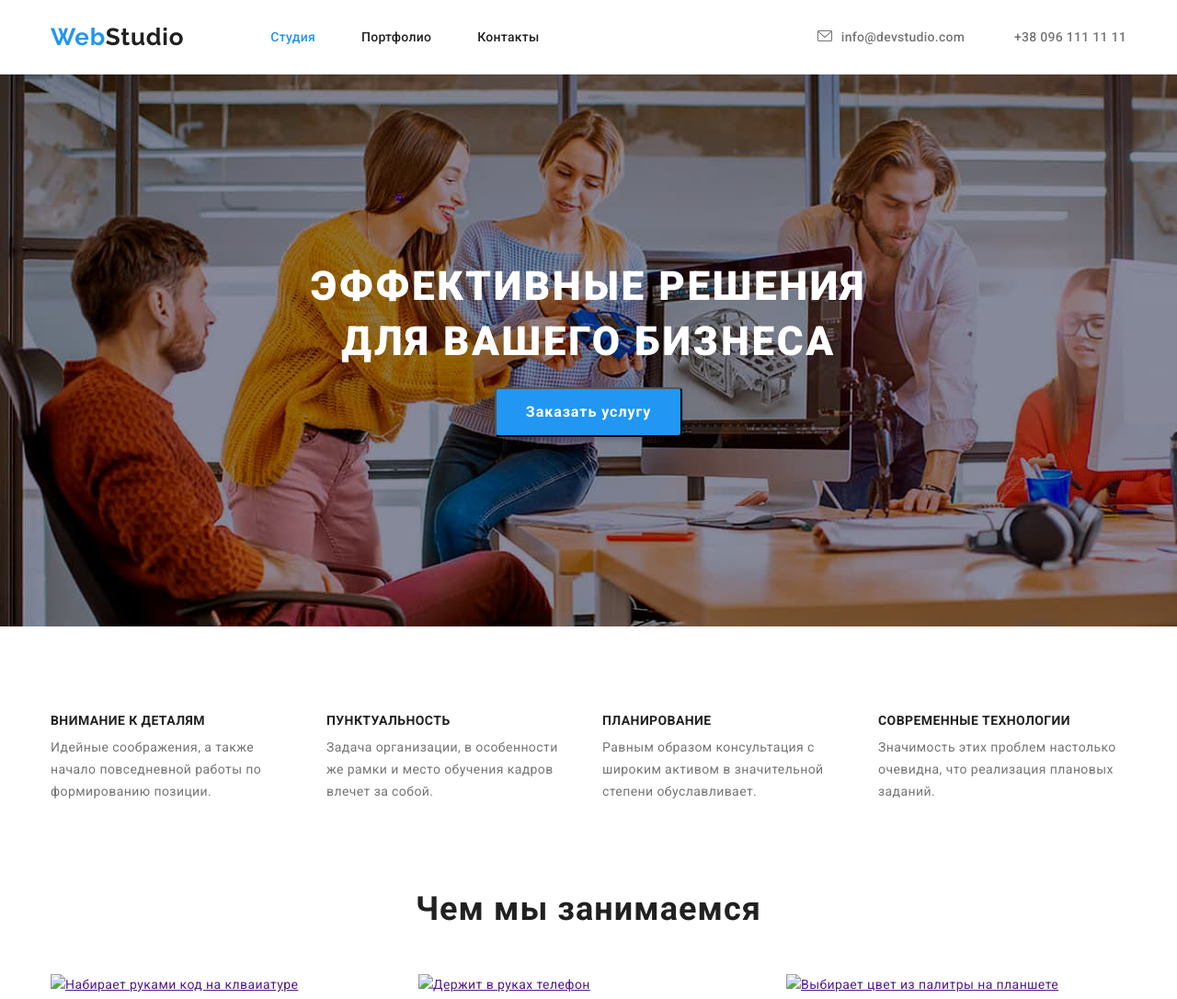
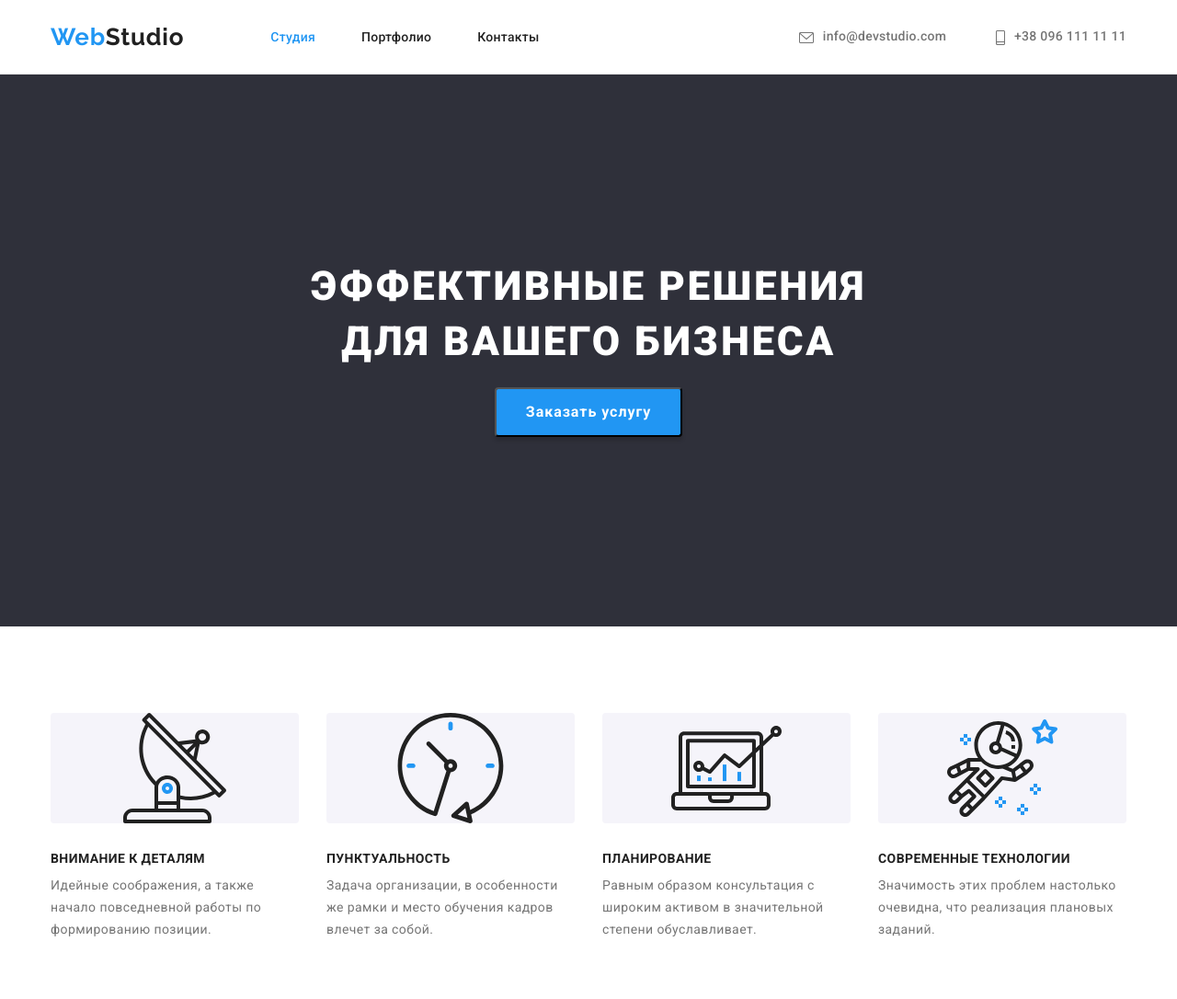
Before and after one commit to RBord/goit-markup-hw-04, a plain HTML site: page index.html in a window 1280 px wide. Shown: the top 1086 px of the page at 92% size. Drawn offline with nearby package versions, Linux system fonts and the light colour scheme.

Commit message:
Фон, декор элементы ..

```diff
--- a/css/main.css
+++ b/css/main.css
@@ -117,13 +117,27 @@ header {
     line-height: 1.143;
     letter-spacing: 0.02em;
 }
+
 a[href="mailto:info@devstudio.com"]::before {
     content:'';
     width: 16px;
     height: 12px;
-    display: inline-block;
+    display: inline-flex;
+    vertical-align: middle;
+
     background-image: url('../images/svg/envelope.svg');
     background-size: contain;
+    margin-right: 10px;
+}
+
+a[href="tel:+380961111111"]::before {
+    content:'';
+    width: 10px;
+    height: 16px;
+    display: inline-flex;
+    vertical-align: middle;
+
+    background-image: url('../images/svg/smartphone.svg');
     margin-right: 10px;
 }
 
@@ -138,7 +152,10 @@ a[href="mailto:info@devstudio.com"]::before {
     max-width: 1600px;
     height: 600px;
     background-color:var(--secondary-background-color);
-    background-image:url('../images/img_for_index/header_background.jpg');
+    background-image: linear-gradient(to right, rgba(47, 48, 58, 0.4)) , url('../images/img_for_index/header_background.jpg');
+    background-size: contain;
+    background-position: center;
+    background-repeat: no-repeat;
 
 
     text-align: center;
@@ -207,7 +224,29 @@ a[href="mailto:info@devstudio.com"]::before {
     margin-right: 30px;
 }
 
-
+.features-list-item::before {
+    display: block;
+    content:'';
+    height: 120px;
+    border-radius: 4px;
+    margin-bottom: 30px;
+    background-size: contain;
+    background-repeat: no-repeat;
+    background-position: center;
+    background-color: #F5F4FA;
+}
+.icon-antenna::before {
+    background-image: url('../images/svg/antenna.svg');
+}
+.icon-clock::before {
+    background-image: url('../images/svg/clock.svg');
+}
+.icon-diagramm::before {
+    background-image: url('../images/svg/diagram.svg')
+}
+.icon-astronaut::before {
+    background-image: url('../images/svg/astronaut.svg');
+}
 .features-list .item-title {
     margin-top: 0;
     margin-bottom: 10px;
--- a/index.html
+++ b/index.html
@@ -44,19 +44,19 @@
             <div class="container">
                 <h2 class="features-title visually-hidden">ОСОБЕННОСТИ</h2>
                 <ul class="features-list">
-                    <li class="features-list-item">
+                    <li class="features-list-item icon-antenna">
                         <h3 class="item-title">ВНИМАНИЕ К ДЕТАЛЯМ</h3>
                         <p class="item-text">Идейные соображения, а также начало повседневной работы по формированию позиции.</p>
                     </li>
-                    <li class="features-list-item">
+                    <li class="features-list-item icon-clock">
                         <h3 class="item-title">ПУНКТУАЛЬНОСТЬ</h3>
                         <p class="item-text">Задача организации, в особенности же рамки и место обучения кадров влечет за собой.</p>
                     </li>
-                    <li class="features-list-item">
+                    <li class="features-list-item icon-diagramm">
                         <h3 class="item-title">ПЛАНИРОВАНИЕ</h3>
                         <p class="item-text">Равным образом консультация с широким активом в значительной степени обуславливает.</p>
                     </li>
-                    <li class="features-list-item">
+                    <li class="features-list-item icon-astronaut">
                         <h3 class="item-title">СОВРЕМЕННЫЕ ТЕХНОЛОГИИ</h3>
                         <p class="item-text">Значимость этих проблем настолько очевидна, что реализация плановых заданий.</p>
                     </li>
@@ -69,9 +69,9 @@
             <div class="container">
                 <h2 class="works title"> Чем мы занимаемся </h2>
                 <ul class="works-list">
-                    <li class="works-list-item"><a href=""><img src="./images/img_for_index/img.jpg" alt="Набирает руками код на клваиатуре" width="370"></a></li>
-                    <li class="works-list-item"><a href=""><img src="./images/img_for_index/img(1).jpg" alt="Держит в руках телефон" width="370"></a></li>
-                    <li class="works-list-item"><a href=""><img src="./images/img_for_index/img(2).jpg" alt="Выбирает цвет из палитры на планшете" width="370"></a></li>
+                    <li class="works-list-item"><a href=""><img src="./images/img_for_index/hand_on_keybord.jpg" alt="Набирает руками код на клваиатуре" width="370"></a></li>
+                    <li class="works-list-item"><a href=""><img src="./images/img_for_index/phone_in_hand.jpg" alt="Держит в руках телефон" width="370"></a></li>
+                    <li class="works-list-item"><a href=""><img src="./images/img_for_index/tablet.jpg" alt="Выбирает цвет из палитры на планшете" width="370"></a></li>
                 </ul>
             </div>
         </section>
@@ -82,22 +82,22 @@
                 <h2 class="team title">Наша команда</h2>
                 <ul class="team-list">
                     <li class="team-list-item">
-                        <img src="./images/img_for_index/img.png" alt="Фото Игорь Демьяненко" width="270" class="item-photo">
+                        <img src="./images/img_for_index/Ihor.jpg" alt="Фото Игорь Демьяненко" width="270" class="item-photo">
                         <h3 class="item-title">Игорь Демьяненко</h3>
                         <p class="item-text">Product Designer</p>
                     </li>
                     <li class="team-list-item">
-                        <img src="./images/img_for_index/img(1).png" alt="Фото Ольга Репина" width="270" class="item-photo">
+                        <img src="./images/img_for_index/Olga.jpg" alt="Фото Ольга Репина" width="270" class="item-photo">
                         <h3 class="item-title">Ольга Репина</h3>
                         <p class="item-text">Frontend Developer</p>
                     </li>
                     <li class="team-list-item">
-                        <img src="./images/img_for_index/img(2).png" alt="Фото Николай Тарасов" width="270" class="item-photo">
+                        <img src="./images/img_for_index/Nickola.jpg" alt="Фото Николай Тарасов" width="270" class="item-photo">
                         <h3 class="item-title">Николай Тарасов</h3>
                         <p class="item-text">Marketing</p>
                     </li>
                     <li class="team-list-item">
-                        <img src="./images/img_for_index/img(3).png" alt="Фото Михаил Ермаков" width="270" class="item-photo">
+                        <img src="./images/img_for_index/Misha.jpg" alt="Фото Михаил Ермаков" width="270" class="item-photo">
                         <h3 class="item-title">Михаил Ермаков</h3>
                         <p class="item-text">UI Designer</p>
                     </li>
```
Also changed, not shown: images/svg/antenna.svg (added), images/svg/astronaut.svg (added), images/svg/clock.svg (added), images/svg/diagram.svg (added), images/svg/smartphone.svg (added).
